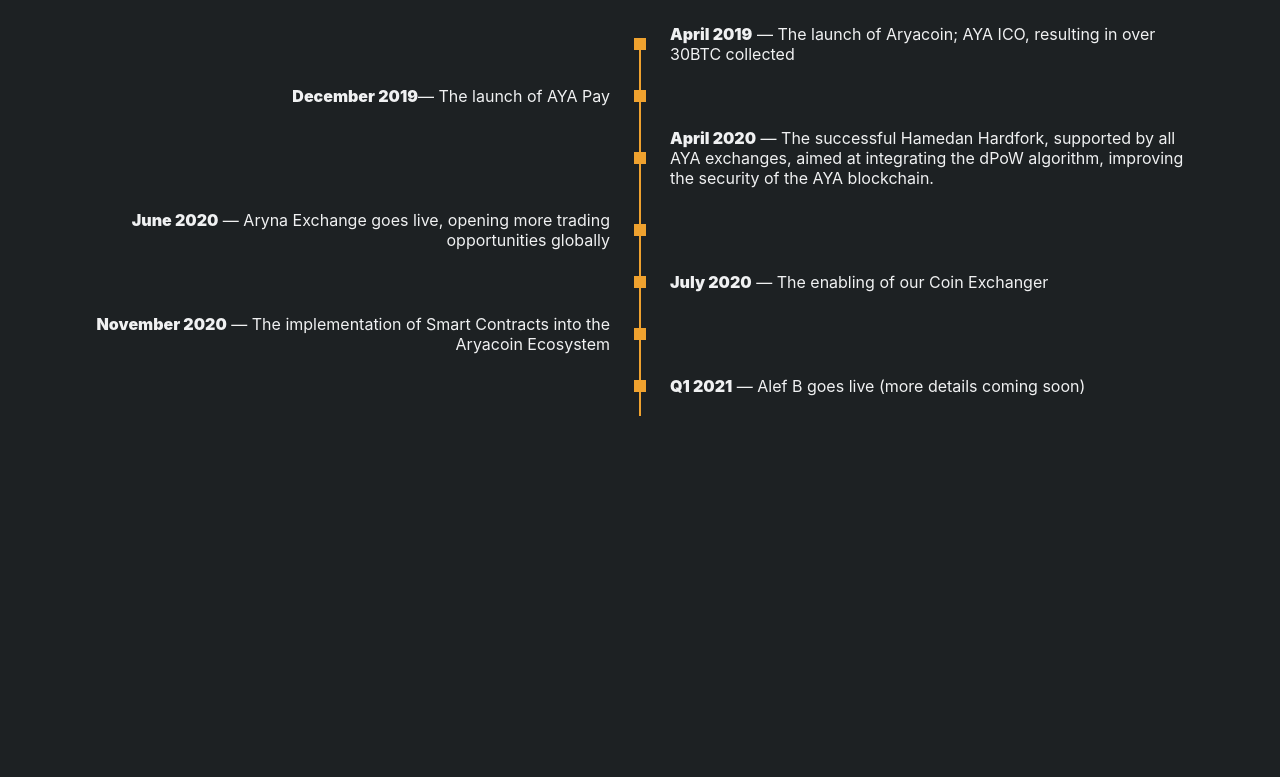
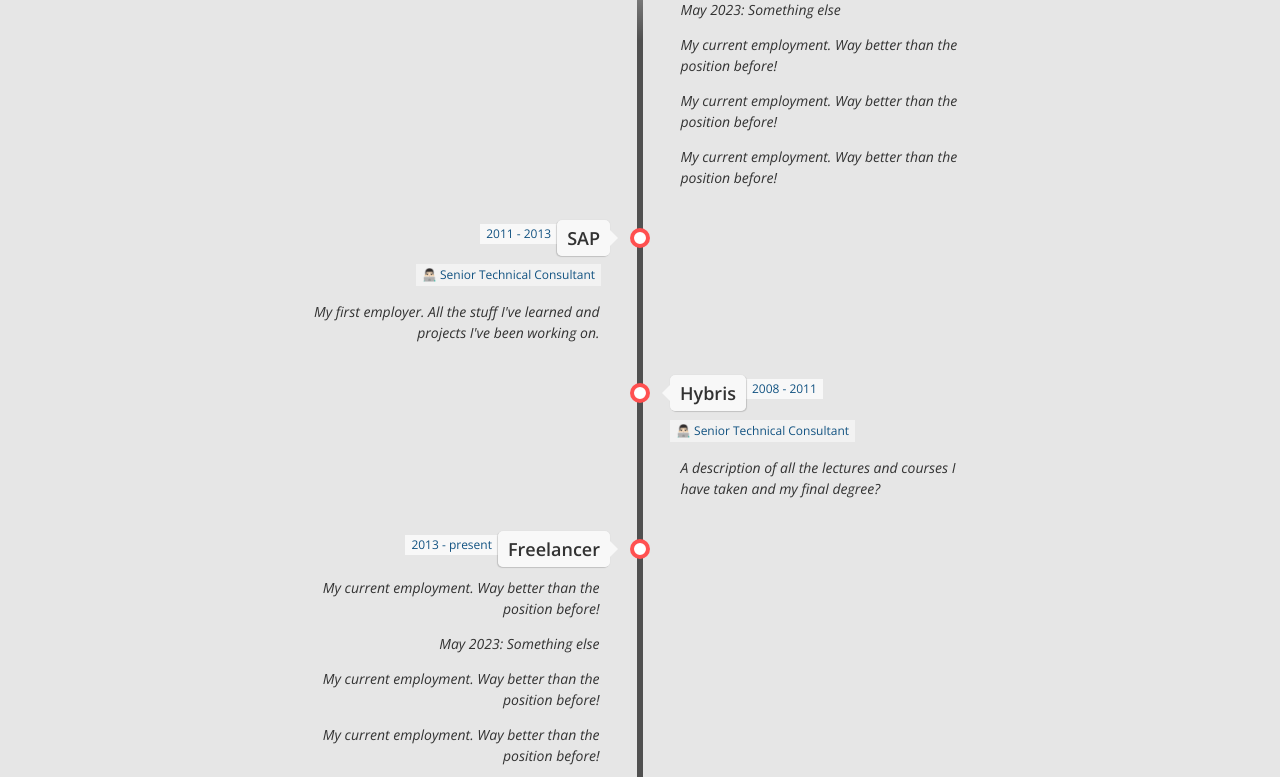
Before and after one commit to eddiechan/eddiechan.github.io, a plain HTML site: page index.html in a window 1280 px wide. Shown: the part 135-912 px from the top of the page. Before the commit the page ends 800 px from the top, so only its background shows below. Drawn offline with nearby package versions, Linux system fonts and the light colour scheme.

Commit message:
Switch to another timeline

```diff
--- a/index.html
+++ b/index.html
@@ -3,87 +3,175 @@
   <head>
     <meta charset="UTF-8" />
     <meta name="viewport" content="width=device-width, initial-scale=1.0" />
-    <title>Your Page Title</title>
+    <title>Eddie Chan</title>
     <link rel="stylesheet" href="styles.css" />
   </head>
   <body>
-    <div class="timeline-area">
-      <div class="container">
-        <div class="timelines">
-          <h2>eddie @ work</h2>
+    <link
+      href="https://fonts.googleapis.com/css?family=Open+Sans:400,300,300italic,400italic,600,600italic,700,700italic"
+      rel="stylesheet"
+      type="text/css"
+    />
+
+    <!-- The Timeline -->
+
+    <ul class="timeline">
+      <!-- Item 1 -->
+      <li>
+        <div class="direction-r">
+          <div class="flag-wrapper">
+            <span class="flag">Shopify</span>
+            <span class="time-wrapper"
+              ><span class="time">June 2021 - present</span></span
+            >
           </div>
-        <div class="all-timelines">
-          <!--SINGLE TIMELINE-->
-          <div class="single-timeline d-flex-2">
-            <div class="timeline-blank"></div>
-            <div class="timeline-text d-flex-2">
-              <span>
-                <h6>April 2019</h6> — The launch of Aryacoin; AYA ICO, resulting in over 30BTC collected
-              </span>
-              <div class="t-square"></div>
+          <div class="jobtitle">👨🏻‍💻 Senior Software Engineer</div>
+          <div class="desc">May 2023: Something else</div>
+          <div class="desc">
+            My current employment. Way better than the position before!
+          </div>
+          <div class="desc">
+            My current employment. Way better than the position before!
+          </div>
+          <div class="desc">
+            My current employment. Way better than the position before!
           </div>
         </div>
-          <!--SINGLE TIMELINE-->
-          <div class="single-timeline d-flex-2">
-            <div class="timeline-blank"></div>
-            <div class="timeline-text d-flex-2">
-              <span>
-                <h6>December 2019 </h6>— The launch of AYA Pay
-              </span>
-              <div class="t-square"></div>
+      </li>
+
+      <!-- Item 2 -->
+      <li>
+        <div class="direction-l">
+          <div class="flag-wrapper">
+            <span class="flag">SAP</span>
+            <span class="time-wrapper"
+              ><span class="time">2011 - 2013</span></span
+            >
+          </div>
+          <div class="jobtitle">👨🏻‍💻 Senior Technical Consultant</div>
+          <div class="desc">
+            My first employer. All the stuff I've learned and projects I've been
+            working on.
           </div>
         </div>
-          <!--SINGLE TIMELINE-->
-          <div class="single-timeline d-flex-2">
-            <div class="timeline-blank"></div>
-            <div class="timeline-text d-flex-2">
-              <span>
-                <h6>April 2020</h6> — The successful Hamedan Hardfork, supported by all AYA exchanges, aimed at integrating the dPoW algorithm, improving the security of the AYA blockchain.
-              </span>
-              <div class="t-square"></div>
+      </li>
+
+      <!-- Item 3 -->
+      <li>
+        <div class="direction-r">
+          <div class="flag-wrapper">
+            <span class="flag">Hybris</span>
+            <span class="time-wrapper"
+              ><span class="time">2008 - 2011</span></span
+            >
+          </div>
+          <div class="jobtitle">👨🏻‍💻 Senior Technical Consultant</div>
+          <div class="desc">
+            A description of all the lectures and courses I have taken and my
+            final degree?
           </div>
         </div>
-          <!--SINGLE TIMELINE-->
-          <div class="single-timeline d-flex-2">
-            <div class="timeline-blank"></div>
-            <div class="timeline-text d-flex-2">
-              <span>
-                <h6>June 2020</h6> — Aryna Exchange goes live, opening more trading opportunities globally
-              </span>
-              <div class="t-square"></div>
+      </li>
+
+      <!-- Item 4 -->
+      <li>
+        <div class="direction-l">
+          <div class="flag-wrapper">
+            <span class="flag">Freelancer</span>
+            <span class="time-wrapper"
+              ><span class="time">2013 - present</span></span
+            >
+          </div>
+          <div class="desc">
+            My current employment. Way better than the position before!
+          </div>
+          <div class="desc">May 2023: Something else</div>
+          <div class="desc">
+            My current employment. Way better than the position before!
+          </div>
+          <div class="desc">
+            My current employment. Way better than the position before!
+          </div>
+          <div class="desc">
+            My current employment. Way better than the position before!
           </div>
         </div>
-          <!--SINGLE TIMELINE-->
-          <div class="single-timeline d-flex-2">
-            <div class="timeline-blank"></div>
-            <div class="timeline-text d-flex-2">
-              <span>
-                <h6>July 2020</h6> — The enabling of our Coin Exchanger
-              </span>
-              <div class="t-square"></div>
+      </li>
+
+      <!-- Item 5 -->
+      <li>
+        <div class="direction-r">
+          <div class="flag-wrapper">
+            <span class="flag">Freelancer</span>
+            <span class="time-wrapper"
+              ><span class="time">2013 - present</span></span
+            >
+          </div>
+          <div class="desc">
+            My current employment. Way better than the position before!
+          </div>
+          <div class="desc">May 2023: Something else</div>
+          <div class="desc">
+            My current employment. Way better than the position before!
+          </div>
+          <div class="desc">
+            My current employment. Way better than the position before!
+          </div>
+          <div class="desc">
+            My current employment. Way better than the position before!
           </div>
         </div>
-          <!--SINGLE TIMELINE-->
-          <div class="single-timeline d-flex-2">
-            <div class="timeline-blank"></div>
-            <div class="timeline-text d-flex-2">
-              <span>
-                <h6>November 2020</h6> — The implementation of Smart Contracts into the Aryacoin Ecosystem
-              </span>
-              <div class="t-square"></div>
+      </li>
+
+      <!-- Item 6 -->
+      <li>
+        <div class="direction-l">
+          <div class="flag-wrapper">
+            <span class="flag">Freelancer</span>
+            <span class="time-wrapper"
+              ><span class="time">2013 - present</span></span
+            >
+          </div>
+          <div class="desc">
+            My current employment. Way better than the position before!
+          </div>
+          <div class="desc">May 2023: Something else</div>
+          <div class="desc">
+            My current employment. Way better than the position before!
+          </div>
+          <div class="desc">
+            My current employment. Way better than the position before!
+          </div>
+          <div class="desc">
+            My current employment. Way better than the position before!
           </div>
         </div>
-          <!--SINGLE TIMELINE-->
-          <div class="single-timeline d-flex-2">
-            <div class="timeline-blank"></div>
-            <div class="timeline-text d-flex-2">
-              <span>
-                <h6>Q1 2021</h6> — Alef B goes live (more details coming soon)
-              </span>
-              <div class="t-square"></div>
+      </li>
+
+      <!-- Item 7 -->
+      <li>
+        <div class="direction-r">
+          <div class="flag-wrapper">
+            <span class="flag">Freelancer</span>
+            <span class="time-wrapper"
+              ><span class="time">2013 - present</span></span
+            >
+          </div>
+          <div class="desc">
+            My current employment. Way better than the position before!
+          </div>
+          <div class="desc">May 2023: Something else</div>
+          <div class="desc">
+            My current employment. Way better than the position before!
+          </div>
+          <div class="desc">
+            My current employment. Way better than the position before!
+          </div>
+          <div class="desc">
+            My current employment. Way better than the position before!
           </div>
         </div>
-        </div>
-      </div>
+      </li>
+    </ul>
   </body>
 </html>
--- a/styles.css
+++ b/styles.css
@@ -1,167 +1,331 @@
-* {
+body {
   margin: 0;
   padding: 0;
+  background: rgb(230, 230, 230);
+
+  color: rgb(50, 50, 50);
+  font-family: "Open Sans", sans-serif;
+  font-size: 112.5%;
+  line-height: 1.6em;
 }
 
-body {
-  background-color: #1d2123;
-  font-family: "Inter", sans-serif;
+/* ================ The Timeline ================ */
+
+.timeline {
+  position: relative;
+  width: 660px;
+  margin: 0 auto;
+  margin-top: 20px;
+  padding: 1em 0;
+  list-style-type: none;
 }
 
-ul {
-  list-style: none;
-  margin: 0 !important;
+.timeline:before {
+  position: absolute;
+  left: 50%;
+  top: 0;
+  content: " ";
+  display: block;
+  width: 6px;
+  height: 100%;
+  margin-left: -3px;
+  background: rgb(80, 80, 80);
+  background: -moz-linear-gradient(
+    top,
+    rgba(80, 80, 80, 0) 0%,
+    rgb(80, 80, 80) 8%,
+    rgb(80, 80, 80) 92%,
+    rgba(80, 80, 80, 0) 100%
+  );
+  background: -webkit-gradient(
+    linear,
+    left top,
+    left bottom,
+    color-stop(0%, rgba(30, 87, 153, 1)),
+    color-stop(100%, rgba(125, 185, 232, 1))
+  );
+  background: -webkit-linear-gradient(
+    top,
+    rgba(80, 80, 80, 0) 0%,
+    rgb(80, 80, 80) 8%,
+    rgb(80, 80, 80) 92%,
+    rgba(80, 80, 80, 0) 100%
+  );
+  background: -o-linear-gradient(
+    top,
+    rgba(80, 80, 80, 0) 0%,
+    rgb(80, 80, 80) 8%,
+    rgb(80, 80, 80) 92%,
+    rgba(80, 80, 80, 0) 100%
+  );
+  background: -ms-linear-gradient(
+    top,
+    rgba(80, 80, 80, 0) 0%,
+    rgb(80, 80, 80) 8%,
+    rgb(80, 80, 80) 92%,
+    rgba(80, 80, 80, 0) 100%
+  );
+  background: linear-gradient(
+    to bottom,
+    rgba(80, 80, 80, 0) 0%,
+    rgb(80, 80, 80) 8%,
+    rgb(80, 80, 80) 92%,
+    rgba(80, 80, 80, 0) 100%
+  );
+
+  z-index: 5;
 }
 
-a {
-  text-decoration: none !important;
-  display: inline-block;
+.timeline li {
+  padding: 1em 0;
 }
 
-img {
-  max-width: 100%;
+.timeline li:after {
+  content: "";
+  display: block;
+  height: 0;
+  clear: both;
+  visibility: hidden;
 }
 
-button:focus {
-  outline: none;
-}
-
-h1,
-h2,
-h3,
-h4,
-h5,
-h6 {
-  color: ;
-  margin: 0;
-}
-p {
-  font-size: 14px;
-  line-height: 26px;
-  margin: 0;
-}
-.container {
-  width: 100%;
-  max-width: 1140px;
-  padding: 0 15px;
-  box-sizing: border-box;
-  margin: 0 auto;
-}
-.timelines h2 {
-  text-align: center;
-  color: #fff;
-  font-weight: 600;
-  margin-bottom: 40px;
-  font-size: 32px;
-}
-.d-flex-2 {
-  display: flex;
-  align-items: center;
-}
-.timeline-area {
-  padding: 80px 0;
-}
-.all-timelines {
+.direction-l {
   position: relative;
-}
-.timelines h2 {
-  text-align: center;
-  color: #fff;
-  font-weight: 600;
-  margin-bottom: 40px;
-}
-.all-timelines::before {
-  content: "";
-  position: absolute;
-  left: 0;
-  right: 0;
-  margin: auto;
-  height: 100%;
-  width: 2px;
-  background: #efa22f;
-  top: 20px;
-}
-.single-timeline {
-  margin-bottom: 22px;
-}
-.timeline-blank {
-  width: 50%;
-}
-.timeline-text {
-  width: 50%;
-  padding-left: 30px;
-  -webkit-box-sizing: border-box;
-  box-sizing: border-box;
-  position: relative;
-}
-.timeline-text h6 {
-  color: #f0f1f2;
-  font-weight: 900;
-  display: inline-block;
-  font-size: 1rem;
-}
-.timeline-text span {
-  color: #f0f1f2;
-  display: block;
-  width: 100%;
-}
-.single-timeline:nth-child(even) .timeline-text span {
-  text-align: right;
-}
-.t-square {
-  content: "";
-  position: absolute;
-  width: 12px;
-  height: 12px;
-  left: -6px;
-  background: #efa22f;
-}
-.single-timeline:nth-child(even) {
-  -webkit-box-orient: horizontal;
-  -webkit-box-direction: reverse;
-  -ms-flex-direction: row-reverse;
-  flex-direction: row-reverse;
-}
-.single-timeline:nth-child(even) .t-square {
-  right: -6px;
-  left: unset;
-}
-.single-timeline:nth-child(even) .timeline-text {
-  padding-left: 0;
-  padding-right: 30px;
+  width: 300px;
+  float: left;
   text-align: right;
 }
 
-@media all and (max-width: 991px) {
+.direction-r {
+  position: relative;
+  width: 300px;
+  float: right;
 }
-@media all and (max-width: 768px) {
-  .all-timelines::before {
-    right: unset;
-    top: 0;
+
+.flag-wrapper {
+  position: relative;
+  display: inline-block;
+
+  text-align: center;
+}
+
+.flag {
+  position: relative;
+  display: inline;
+  background: rgb(248, 248, 248);
+  padding: 6px 10px;
+  border-radius: 5px;
+
+  font-weight: 600;
+  text-align: left;
+}
+
+.direction-l .flag {
+  -webkit-box-shadow: -1px 1px 1px rgba(0, 0, 0, 0.15),
+    0 0 1px rgba(0, 0, 0, 0.15);
+  -moz-box-shadow: -1px 1px 1px rgba(0, 0, 0, 0.15), 0 0 1px rgba(0, 0, 0, 0.15);
+  box-shadow: -1px 1px 1px rgba(0, 0, 0, 0.15), 0 0 1px rgba(0, 0, 0, 0.15);
+}
+
+.direction-r .flag {
+  -webkit-box-shadow: 1px 1px 1px rgba(0, 0, 0, 0.15),
+    0 0 1px rgba(0, 0, 0, 0.15);
+  -moz-box-shadow: 1px 1px 1px rgba(0, 0, 0, 0.15), 0 0 1px rgba(0, 0, 0, 0.15);
+  box-shadow: 1px 1px 1px rgba(0, 0, 0, 0.15), 0 0 1px rgba(0, 0, 0, 0.15);
+}
+
+.direction-l .flag:before,
+.direction-r .flag:before {
+  position: absolute;
+  top: 50%;
+  right: -40px;
+  content: " ";
+  display: block;
+  width: 12px;
+  height: 12px;
+  margin-top: -10px;
+  background: #fff;
+  border-radius: 10px;
+  border: 4px solid rgb(255, 80, 80);
+  z-index: 10;
+}
+
+.direction-r .flag:before {
+  left: -40px;
+}
+
+.direction-l .flag:after {
+  content: "";
+  position: absolute;
+  left: 100%;
+  top: 50%;
+  height: 0;
+  width: 0;
+  margin-top: -8px;
+  border: solid transparent;
+  border-left-color: rgb(248, 248, 248);
+  border-width: 8px;
+  pointer-events: none;
+}
+
+.direction-r .flag:after {
+  content: "";
+  position: absolute;
+  right: 100%;
+  top: 50%;
+  height: 0;
+  width: 0;
+  margin-top: -8px;
+  border: solid transparent;
+  border-right-color: rgb(248, 248, 248);
+  border-width: 8px;
+  pointer-events: none;
+}
+
+.time-wrapper {
+  display: inline;
+
+  line-height: 1em;
+  font-size: 0.66666em;
+  color: rgb(17, 82, 129);
+  vertical-align: middle;
+}
+
+.direction-l .time-wrapper {
+  float: left;
+}
+
+.direction-r .time-wrapper {
+  float: right;
+}
+
+.time {
+  display: inline-block;
+  padding: 4px 6px;
+  background: rgb(248, 248, 248);
+}
+
+.jobtitle {
+  margin: 1em 0.75em 0 0;
+  display: inline-block;
+  padding: 2px 6px;
+  background: rgb(242, 242, 242);
+  color: rgb(17, 82, 129);
+  font-size: 0.66666em;
+  line-height: 1.5em;
+}
+
+.desc {
+  margin: 1em 0.75em 0 0;
+
+  font-size: 0.77777em;
+  font-style: italic;
+  line-height: 1.5em;
+}
+
+.direction-r .desc {
+  margin: 1em 0 0 0.75em;
+}
+
+/* ================ Timeline Media Queries ================ */
+
+@media screen and (max-width: 660px) {
+  .timeline {
+    width: 100%;
+    padding: 4em 0 1em 0;
   }
-  .single-timeline:nth-child(2n) .timeline-text {
-    padding-left: 30px;
-    padding-right: 0;
-    text-align: left;
+
+  .timeline li {
+    padding: 2em 0;
   }
-  .single-timeline:nth-child(2n) .t-square {
-    left: -6px;
-    right: unset;
+
+  .direction-l,
+  .direction-r {
+    float: none;
+    width: 100%;
+
+    text-align: center;
   }
-  .timeline-blank {
-    display: none;
+
+  .flag-wrapper {
+    text-align: center;
   }
-  .timeline-text {
-    width: 100%;
+
+  .flag {
+    background: rgb(255, 255, 255);
+    z-index: 15;
   }
-  .single-timeline:nth-child(even) .timeline-text span {
-    text-align: left !important;
+
+  .direction-l .flag:before,
+  .direction-r .flag:before {
+    position: absolute;
+    top: -30px;
+    left: 50%;
+    content: " ";
+    display: block;
+    width: 12px;
+    height: 12px;
+    margin-left: -9px;
+    background: #fff;
+    border-radius: 10px;
+    border: 4px solid rgb(255, 80, 80);
+    z-index: 10;
+  }
+
+  .direction-l .flag:after,
+  .direction-r .flag:after {
+    content: "";
+    position: absolute;
+    left: 50%;
+    top: -8px;
+    height: 0;
+    width: 0;
+    margin-left: -8px;
+    border: solid transparent;
+    border-bottom-color: rgb(255, 255, 255);
+    border-width: 8px;
+    pointer-events: none;
+  }
+
+  .time-wrapper {
+    display: block;
+    position: relative;
+    margin: 4px 0 0 0;
+    z-index: 14;
+  }
+
+  .direction-l .time-wrapper {
+    float: none;
+  }
+
+  .direction-r .time-wrapper {
+    float: none;
+  }
+
+  .desc {
+    position: relative;
+    margin: 1em 0 0 0;
+    padding: 1em;
+    background: rgb(245, 245, 245);
+    -webkit-box-shadow: 0 0 1px rgba(0, 0, 0, 0.2);
+    -moz-box-shadow: 0 0 1px rgba(0, 0, 0, 0.2);
+    box-shadow: 0 0 1px rgba(0, 0, 0, 0.2);
+
+    z-index: 15;
+  }
+
+  .direction-l .desc,
+  .direction-r .desc {
+    position: relative;
+    margin: 1em 1em 0 1em;
+    padding: 1em;
+
+    z-index: 15;
   }
 }
-@media all and (max-width: 575px) {
-}
-@media all and (max-width: 360px) {
-  .all-timelines::before {
-    top: 32px;
+
+@media screen and (min-width: 400px ?? max-width: 660px) {
+  .direction-l .desc,
+  .direction-r .desc {
+    margin: 1em 4em 0 4em;
   }
 }
```
Lines whose indentation alone changed are shown as unchanged.
